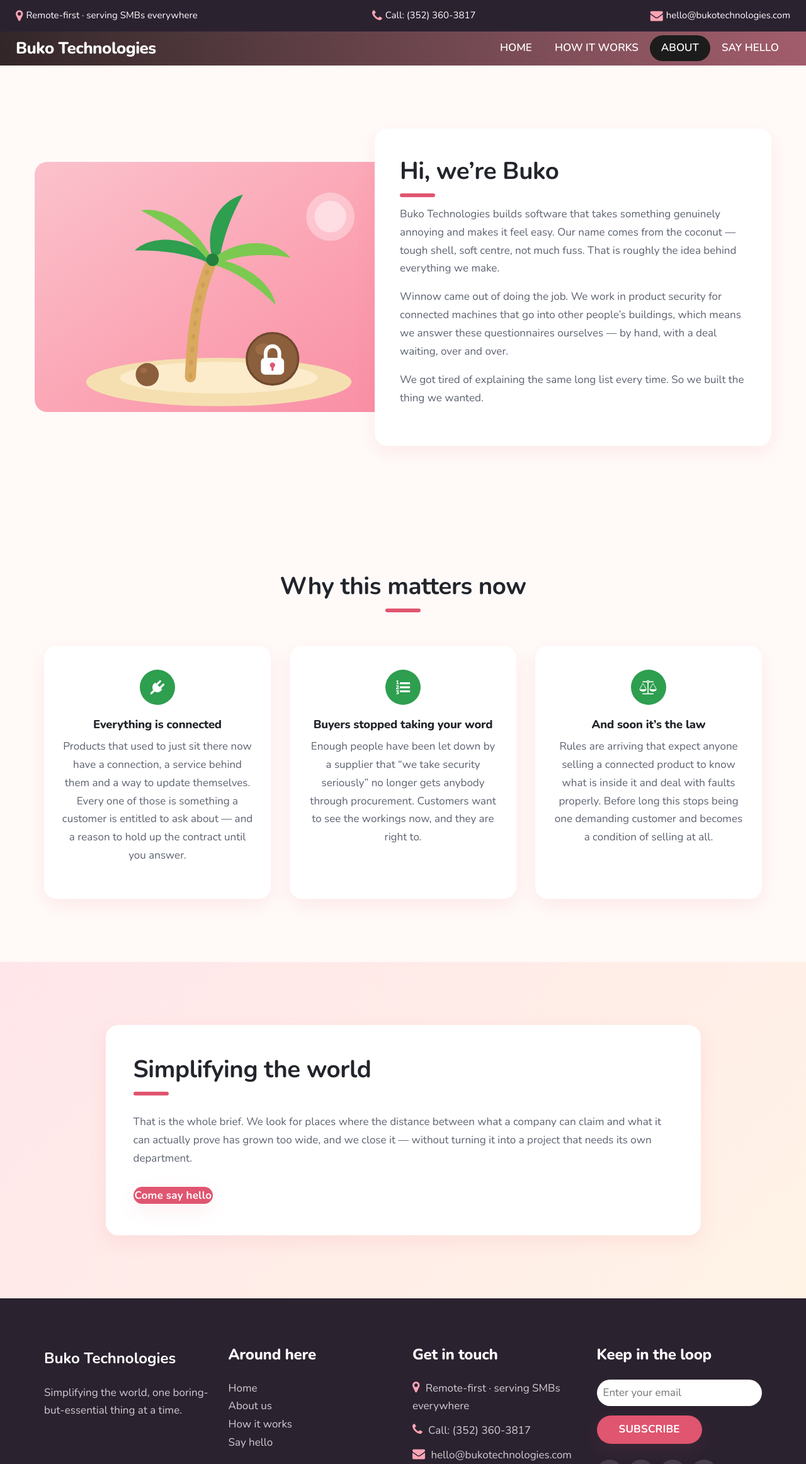
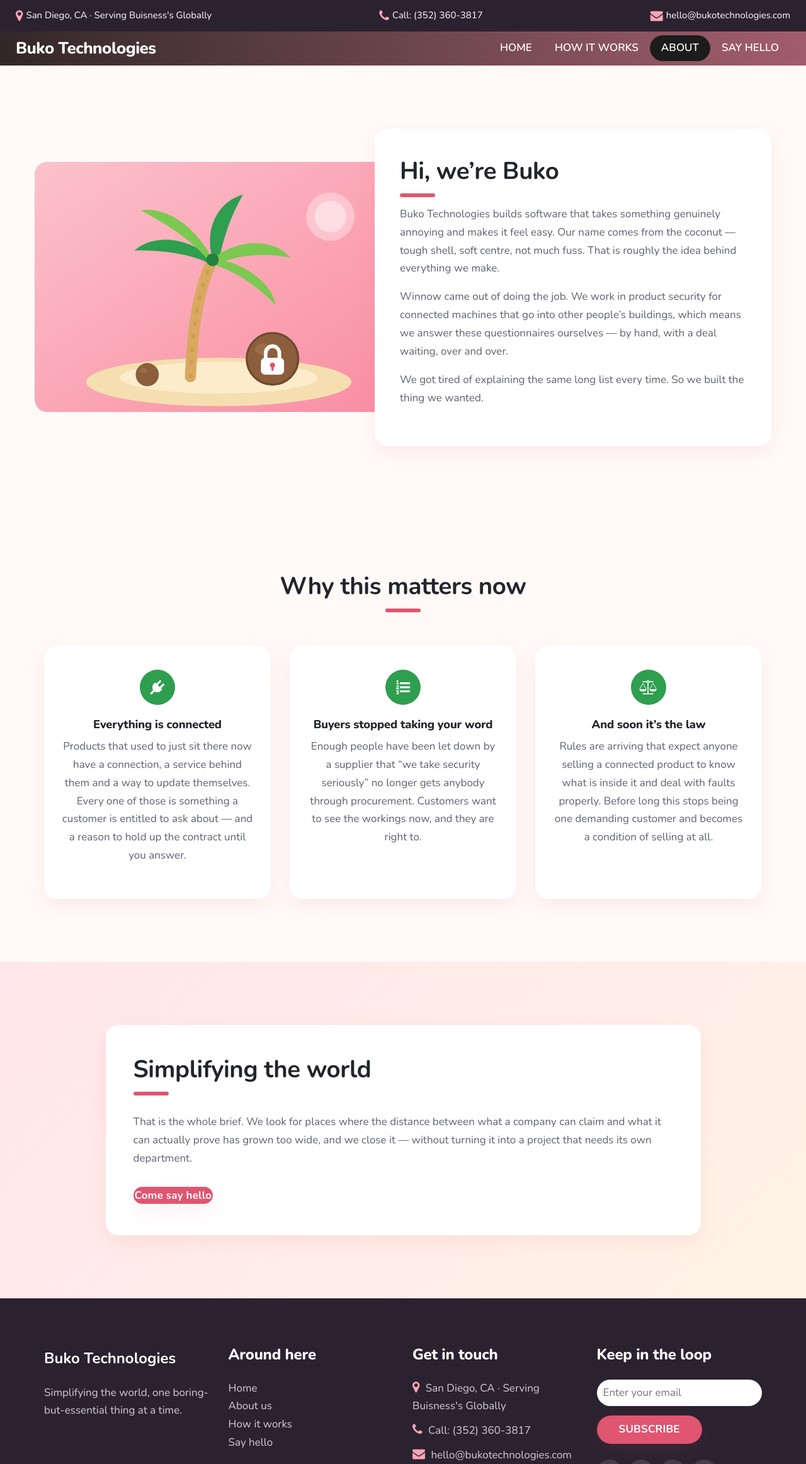
Before and after one commit to BukoTechnologies/Buko, a plain HTML site: page about.html in a window 1280 px wide. Shown: the top 2324 px of the page at 63% size. Drawn offline with nearby package versions, Linux system fonts and the light colour scheme.

```diff
--- a/about.html
+++ b/about.html
@@ -41,7 +41,7 @@
             <!-- TODO: swap in your real location, phone and email -->
             <a href="#" class="contact_link1">
               <i class="fa fa-map-marker" aria-hidden="true"></i>
-              <span>Remote-first &middot; serving SMBs everywhere</span>
+              <span>San Diego, CA &middot; Serving Buisness's Globally</span>
             </a>
             <a href="tel:+10000000000" class="contact_link2">
               <i class="fa fa-phone" aria-hidden="true"></i>
@@ -228,7 +228,7 @@
           <div class="info_contact">
             <a href="#">
               <i class="fa fa-map-marker" aria-hidden="true"></i>
-              <span>Remote-first &middot; serving SMBs everywhere</span>
+              <span>San Diego, CA &middot; Serving Buisness's Globally</span>
             </a>
             <a href="tel:+10000000000">
               <i class="fa fa-phone" aria-hidden="true"></i>
```
Also changed, not shown: contact.html (+2 -2 lines), index.html (+1 -1 lines), service.html (+2 -2 lines).
